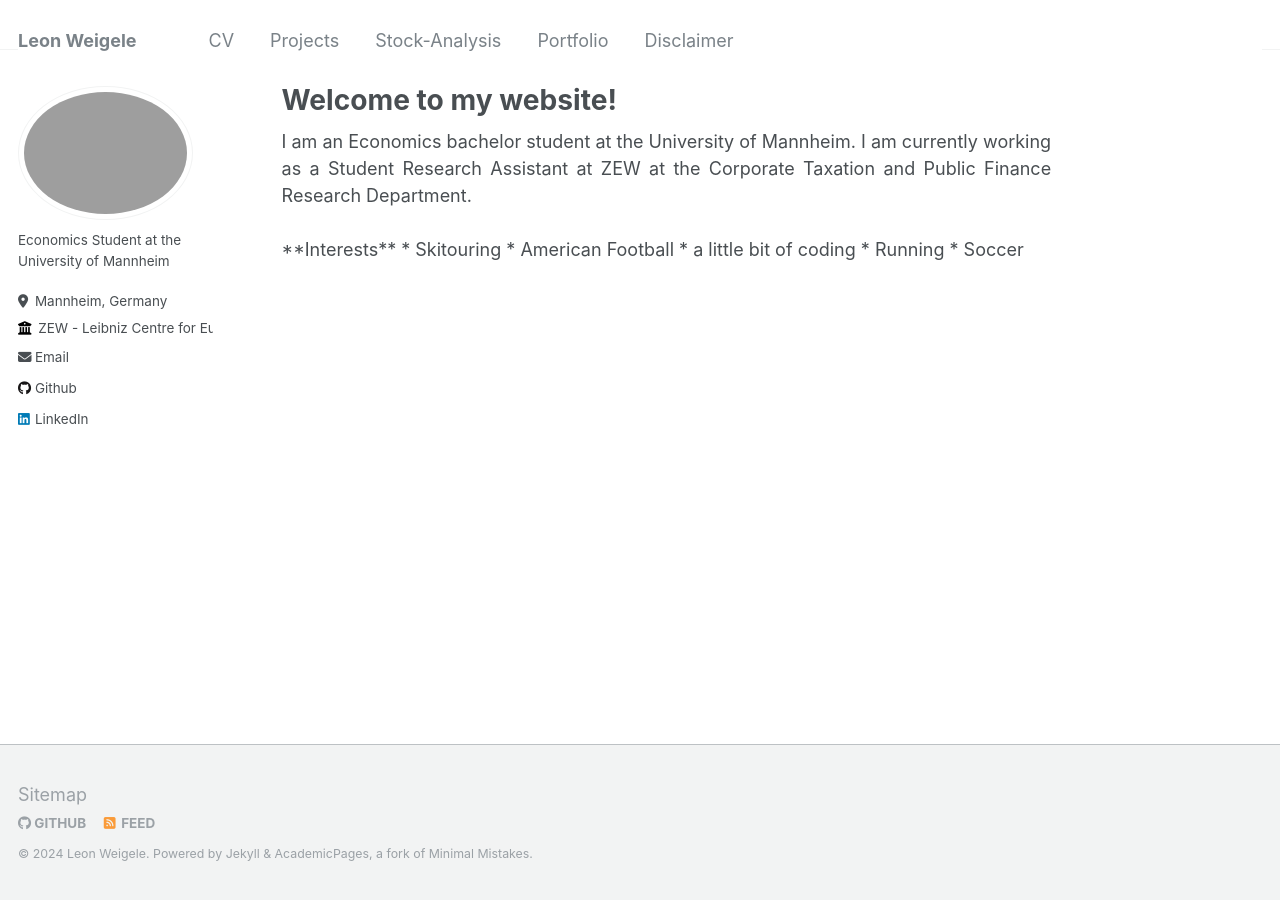
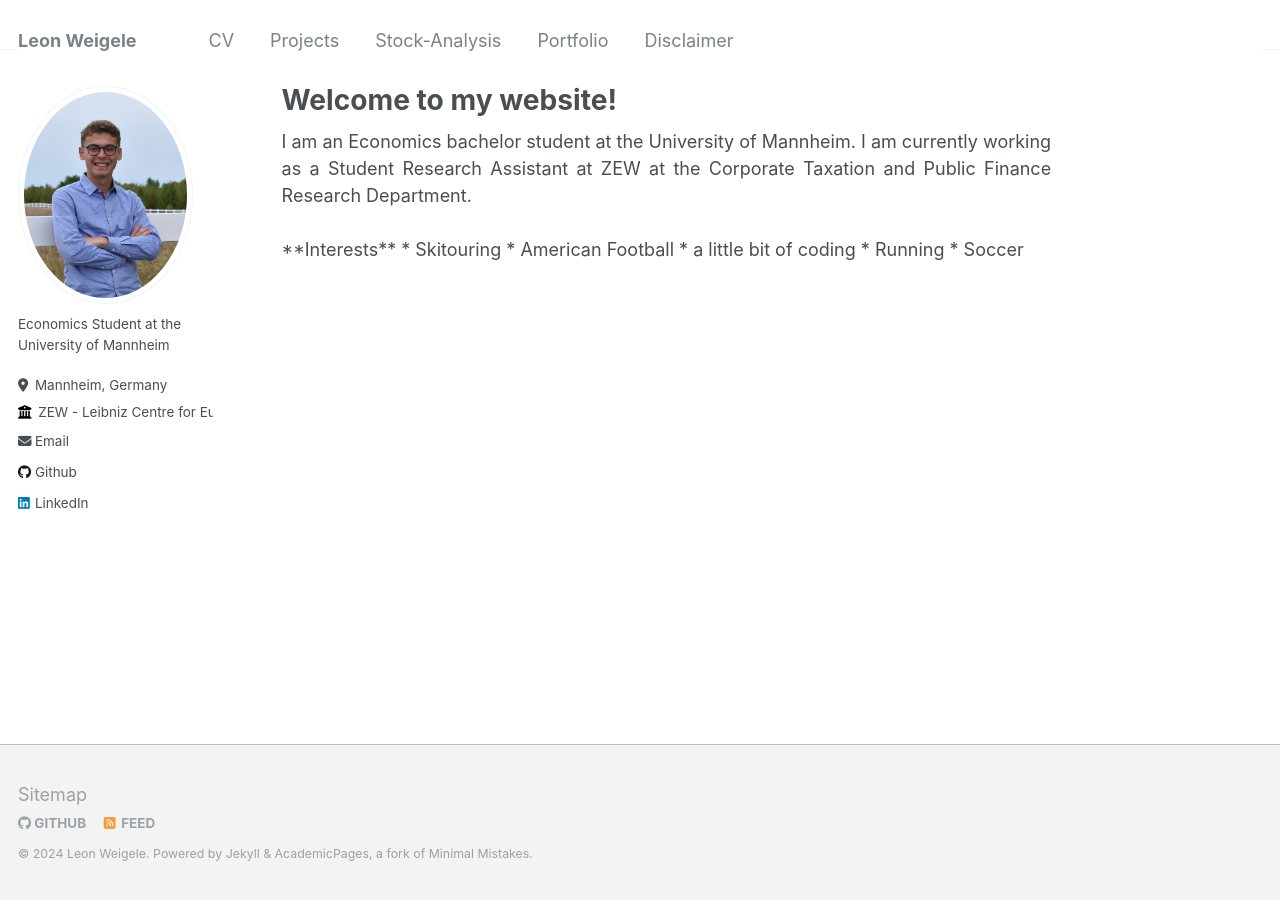
Before and after one commit to leonhamburg/leonweigele.github.io, a Jekyll site: the page built from _pages/about.md, in a window 1280 px wide. Built offline with Jekyll 4.4.1, drawn with Linux system fonts in a browser that asks for light colours.

Commit message:
profil pic + link changes

```diff
--- a/_config.yml
+++ b/_config.yml
@@ -12,7 +12,7 @@ title                    : "Leon Weigele"
 title_separator          : "-"
 name                     : &name "Leon Weigele"
 description              : &description ""
-url                      : https://leonweigele.github.io/ # the base hostname & protocol for your site e.g. "https://mmistakes.github.io"
+url                      : https://leonweigele.github.io # the base hostname & protocol for your site e.g. "https://mmistakes.github.io"
 baseurl                  : "" # the subpath of your site, e.g. "/blog"
 repository               : "leonweigele/leonweigele.github.io.git"
 
@@ -21,7 +21,7 @@ repository               : "leonweigele/leonweigele.github.io.git"
 #               Additional customization can be done by editing /_includes/author-profile.html
 author:
   # Biographic information
-  avatar           : "leon-weigele"
+  avatar           : "leon-weigele.jpg"
   name             : # "Your Sidebar Name"
   pronouns         : # example: "she/her"
   bio              : "Economics Student at the University of Mannheim"
--- a/_pages/about.md
+++ b/_pages/about.md
@@ -1,5 +1,5 @@
 ---
-permalink:
+permalink: /
 title: "Welcome to my website!"
 excerpt: "About me"
 author_profile: true
```
